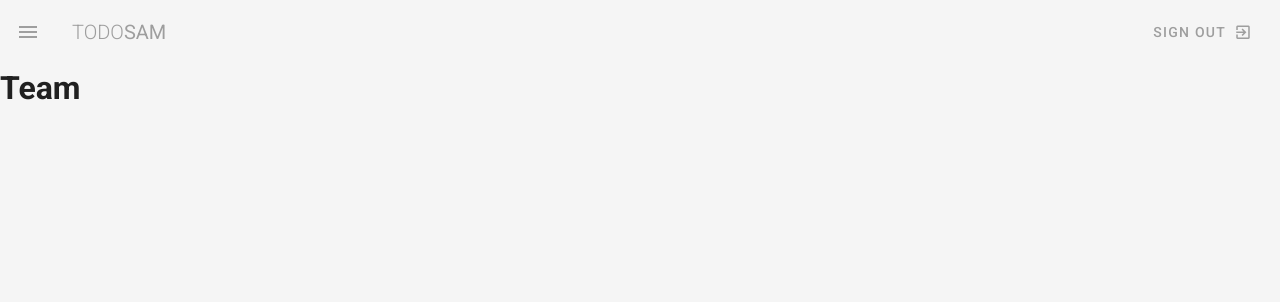
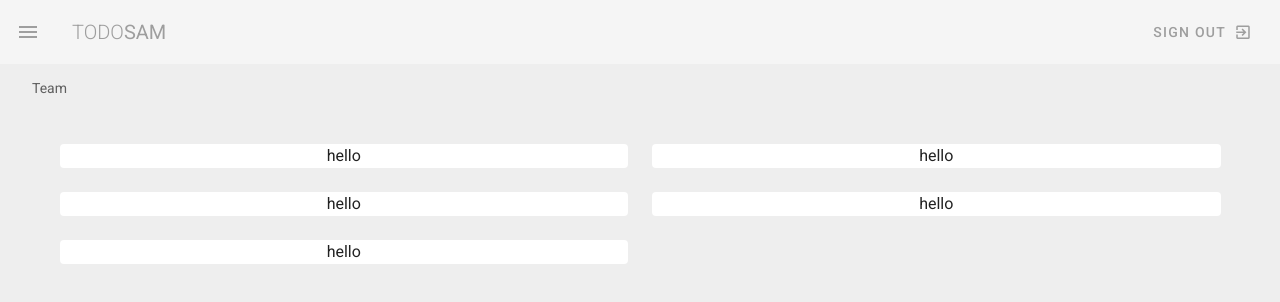
Before and after one commit to SamuelSTPL/project-manager-vuetify, a Vue app: page /team in a window 1280 px wide. Shown: the top 302 px of the page. Built offline with nearby package versions, Linux system fonts and the light colour scheme.

Commit message:
Aded views

```diff
--- a/src/App.vue
+++ b/src/App.vue
@@ -2,7 +2,7 @@
   <!-- v-app must be the root element  -->
   <v-app>
     <Navbar />
-    <v-main class="grey lighten-4">
+    <v-main class="grey lighten-3 px-4 pb-4">
       <router-view></router-view>
     </v-main>
   </v-app>
--- a/src/views/Projects.vue
+++ b/src/views/Projects.vue
@@ -1,6 +1,10 @@
 <template>
   <div class="projects">
-    <h1>Projects</h1>
+    <v-subheader class="text--grey">Projects</v-subheader>
+
+    <v-container class="my-5">
+      content
+    </v-container>
   </div>
 </template>
 
--- a/src/views/Team.vue
+++ b/src/views/Team.vue
@@ -1,11 +1,40 @@
 <template>
   <div class="team">
-    <h1>Team</h1>
+    <v-subheader class="text--grey">Team</v-subheader>
+
+    <v-container class="my-5">
+      <v-row>
+        <v-col
+          cols="12"
+          sm="6"
+          md="4"
+          lg="6"
+          v-for="person in team"
+          :key="person.name"
+        >
+          <v-card flat class="text-center">
+            hello
+          </v-card>
+        </v-col>
+      </v-row>
+    </v-container>
+
+    <v-container class="my-5"> </v-container>
   </div>
 </template>
 
 <script>
 export default {
-  component: {}
+  data() {
+    return {
+      team: [
+        { name: "Anakin Sky-Vaper", role: "Web developer" },
+        { name: "Obiwan 'Hello-There!' Kenobi", role: "Graphic Designer" },
+        { name: "YO-da", role: "Web developer" },
+        { name: "Ya Boy Vader", role: "Social media expert" },
+        { name: "Qui-is-Gone", role: "Sales Guru" }
+      ]
+    };
+  }
 };
 </script>
```
